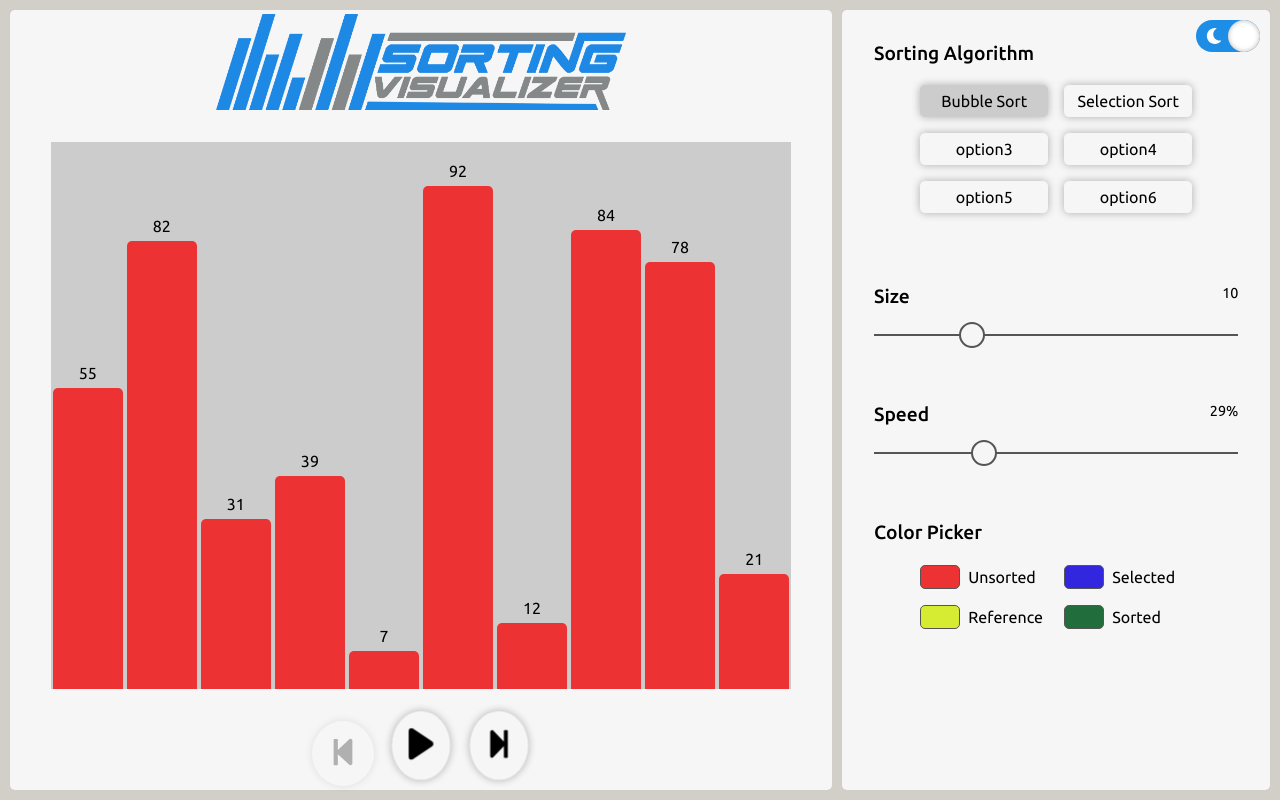
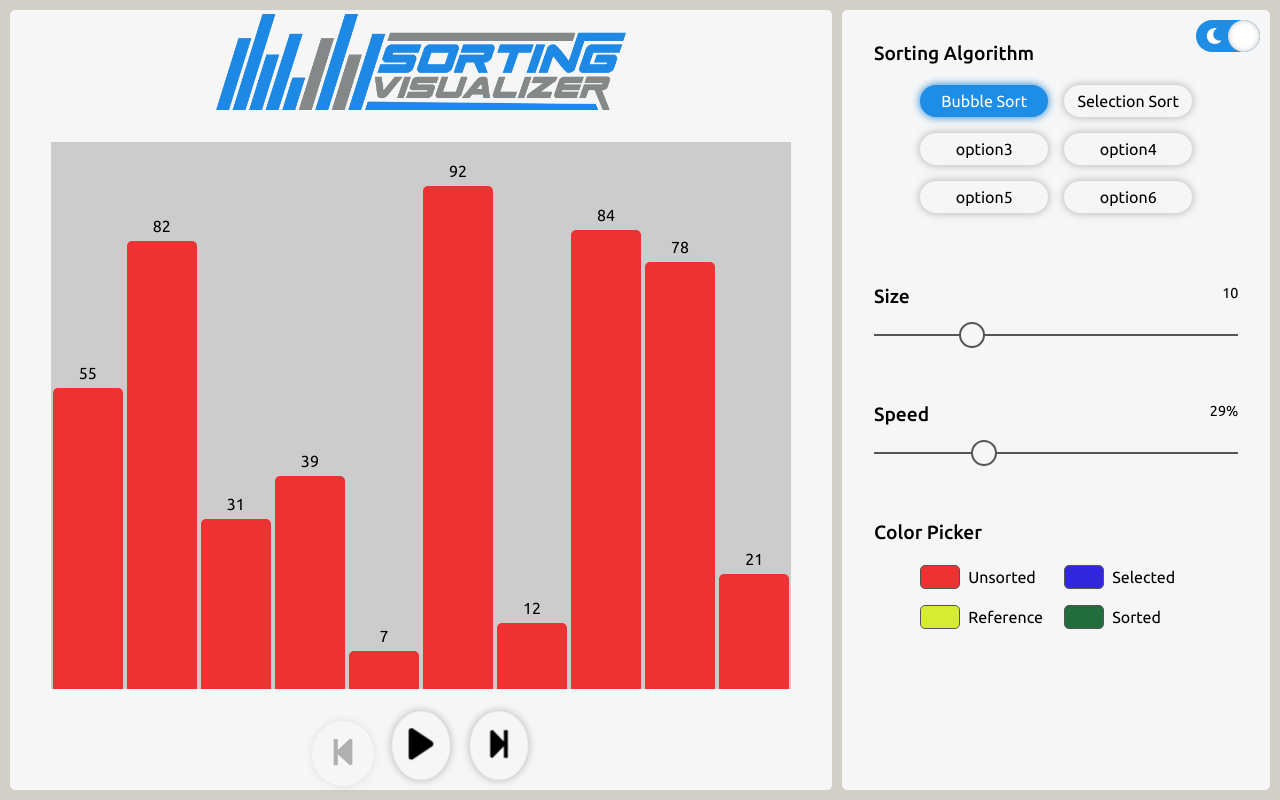
Before and after one commit to alsersan/sorting-visualizer, a React (Create React App) app: page / in a window 1280 px wide. Built offline with nearby package versions, Linux system fonts and the light colour scheme.

Commit message:
AlgorithmOptions: changed style of buttons

```diff
--- a/src/components/Sidebar/components/AlgorithmOptions.js
+++ b/src/components/Sidebar/components/AlgorithmOptions.js
@@ -29,18 +29,24 @@ const Button = styled.button`
   align-items: center;
   justify-content: center;
   border: none;
-  border-radius: ${(props) => props.theme.borderRadius};
+  border-radius: 3rem;
   outline: none;
   font-size: 1rem;
   font-family: inherit;
-  color: inherit;
-  box-shadow: ${(props) => props.theme.button.boxShadow};
+  color: ${(props) =>
+    props.active ? props.theme.button.activeText : "inherit"};
+  box-shadow: ${(props) =>
+    props.active
+      ? props.theme.button.activeBoxShadow
+      : props.theme.button.boxShadow};
   height: 2rem;
   width: 8rem;
   max-width: 8rem;
   margin: 0.5rem;
   background-color: ${(props) =>
-    props.active ? "#ccc" : props.theme.backgroundColor.secondary};
+    props.active
+      ? props.theme.button.activeBackground
+      : props.theme.backgroundColor.secondary};
   cursor: pointer;
 `;
 
--- a/src/styles/themes.js
+++ b/src/styles/themes.js
@@ -6,8 +6,11 @@ export const lightTheme = {
   button: {
     boxShadow: "0 0 0.5rem rgba(0, 0, 0, 0.3)",
     disabledBoxShadow: "0 0 0.5rem rgba(0, 0, 0, 0.1)",
+    activeBackground: "rgba(30, 141, 229)",
+    activeBoxShadow: "0 0 0.5rem #1e8de5, 0 0 0.5rem rgba(0, 0, 0, 0.1)",
+    activeText: "#fff",
   },
-  color: "black",
+  color: "#000",
 };
 
 export const darkTheme = {
@@ -18,8 +21,11 @@ export const darkTheme = {
   button: {
     boxShadow: "0 0 0.5rem rgba(255, 255, 255, 0.6)",
     disabledBoxShadow: "0 0 0.5rem rgba(255, 255, 255, 0.2)",
+    activeBackground: "rgba(30, 141, 229)",
+    activeBoxShadow: "0 0 0.5rem #1e8de5, 0 0 0.5rem rgba(255, 255, 255, 0.6)",
+    activeText: "#fff",
   },
-  color: "white",
+  color: "#fff",
 };
 
 export const main = {
```
